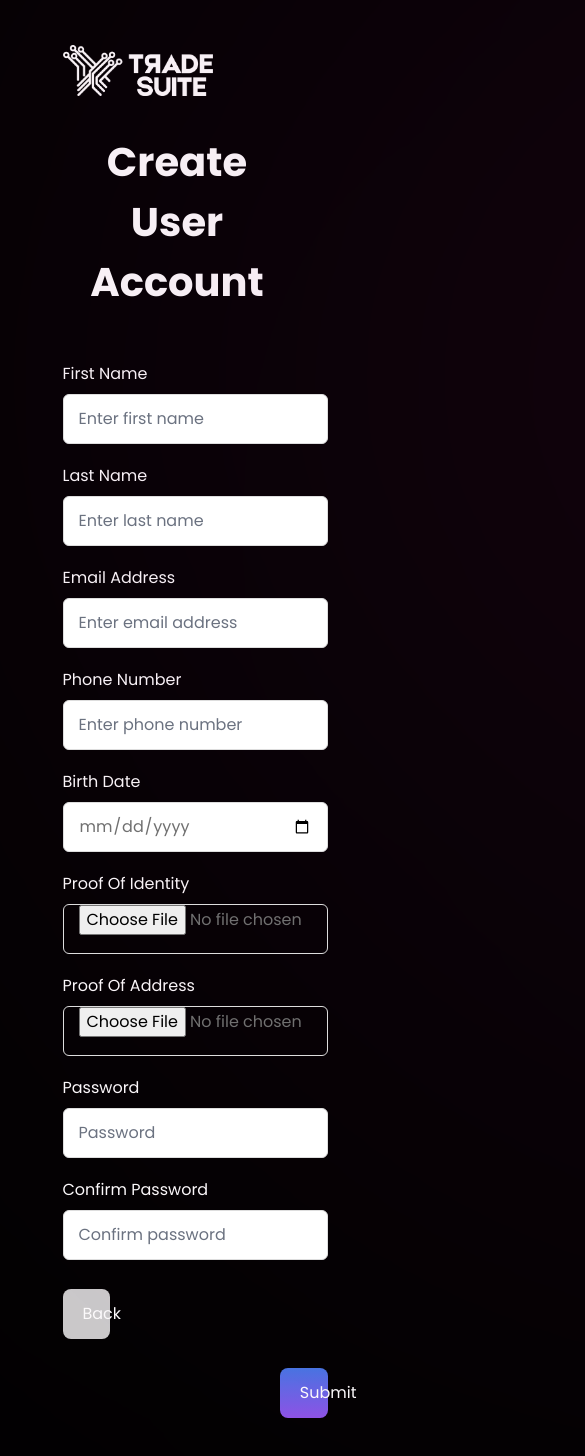
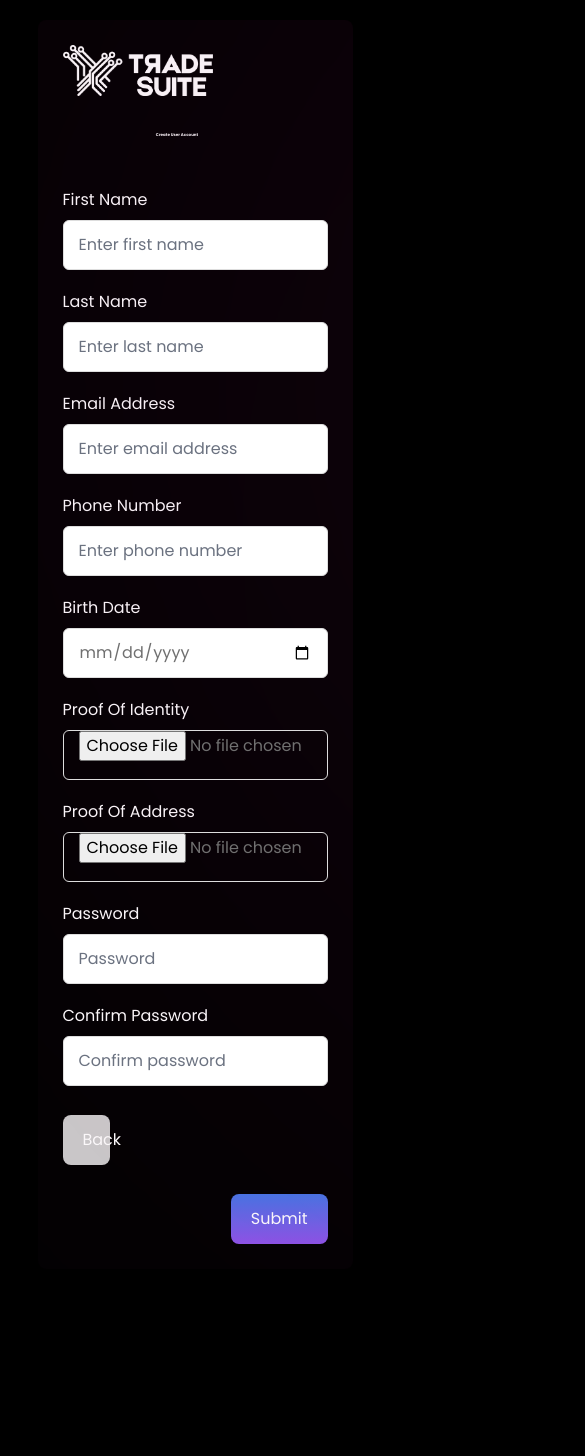
Before and after one commit to Mokhtaar/tradeSuite, a Next.js app: page /Signup/UserSignup in a window 390 px wide. Shown: the top 1456 px of the page, 585 px wide, since content can reach past the window. After the commit the page ends 1289 px from the top, so only its background shows below. Built offline with nearby package versions, Linux system fonts and the light colour scheme.

Commit message:
responsive

```diff
--- a/src/app/styles/style.css
+++ b/src/app/styles/style.css
@@ -136,7 +136,23 @@ form label {
   background-color: #999;
 }
 @media screen and (max-width: 500px) {
+  .containers{
+  overflow:hidden;
+
+  }
+  .containers header{
+    font-size: 4px;
+  color: white;
+  font-weight: bold;
+  text-align: center;
+  }
+
   .form .column {
     flex-wrap: wrap;
+    width: auto;
   }
+  .submit-btn{
+width:auto;
+  }
+
 }
```
